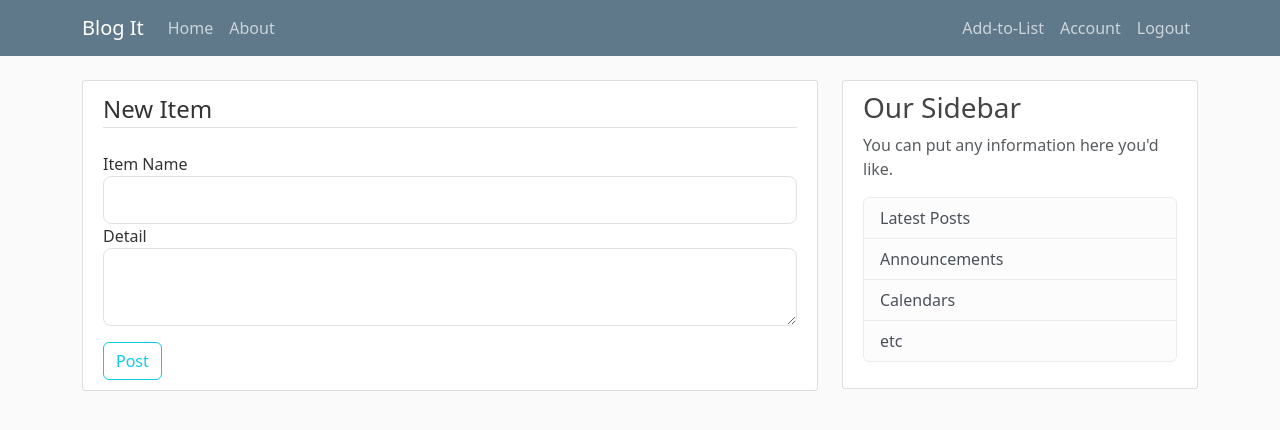
After one commit to pete08/Grocery_Flask, a Flask app: page /new in a window 1280 px wide. The commit adds this page. Shown: the top 430 px of the page. Run offline with Flask 3, Linux system fonts and the light colour scheme; the visitor is signed in with stand-in values (Sample User, id 1); some libraries are stand-ins or nearby versions.

```diff
--- a/grocery/__init__.py
+++ b/grocery/__init__.py
@@ -19,6 +19,10 @@ from grocery import routes
 # initialize DB
 # CLI for DB creation: $ python3 <--- does not produce a Flask Application Automatic Context: https://flask-sqlalchemy.palletsprojects.com/en/3.0.x/contexts
 # CLI for DB creation: $ flask --app grocery shell <--- produces Flask Application Automatice Context: https://flask.palletsprojects.com/en/2.2.x/cli/#open-a-shell. This "Autoamtic Context" is necessary to populate/test DBs
+# CLI for recreating DBs:
+#               db.drop_all()
+#               db.create_all()
+# CLI for applying schema modifications to existing DBs: https://www.digitalocean.com/community/tutorials/how-to-use-flask-sqlalchemy-to-interact-with-databases-in-a-flask-application
 #### CLI DBs:
 #### $ flask --app grocery shell
 #### >>> from grocery import db
--- a/grocery/forms.py
+++ b/grocery/forms.py
@@ -1,7 +1,7 @@
 from flask_wtf import FlaskForm
 from flask_wtf.file import FileField, FileAllowed
 from flask_login import current_user
-from wtforms import StringField, PasswordField, SubmitField, BooleanField
+from wtforms import StringField, PasswordField, SubmitField, BooleanField, TextAreaField
 from wtforms.validators import DataRequired, Length, Email, EqualTo, ValidationError
 from grocery.models import User
 
@@ -47,3 +47,8 @@ class UpdateAccountForm(FlaskForm):
             user = User.query.filter_by(email=email.data).first()
             if user:
                 raise ValidationError(message='user with that email already exists, please choose different email.')
+
+class NewItem(FlaskForm):
+    item_name = StringField('Item Name', validators=[DataRequired()])
+    detail = TextAreaField('Detail')
+    submit = SubmitField('Post')
--- a/grocery/models.py
+++ b/grocery/models.py
@@ -13,11 +13,12 @@ class User(db.Model, UserMixin):
     email = db.Column(db.String(120), unique=True, nullable=False)
     image_file = db.Column(db.String(20), nullable=False, default='dog_0.jpg')
     password = db.Column(db.String(60), nullable=False)
+    display_public = db.Column(db.Boolean, nullable=False, default=1)
     items = db.relationship('Item', backref='user', lazy=True)
 
     # REPR method
     def __repr__(self):
-        return f"User('{self.username}', '{self.email}', '{self.image_file}')"
+        return f"User('{self.id}', '{self.username}', '{self.email}', '{self.image_file}', '{self.display_public}')"
 
 class Item(db.Model):
     id = db.Column(db.Integer, primary_key=True)
@@ -28,4 +29,4 @@ class Item(db.Model):
 
     # REPR method
     def __repr__(self):
-        return f"Item('{self.item_name}', '{self.date_added}')"
+        return f"Item('{self.item_name}', '{self.date_added}', '{self.user_id}')"
--- a/grocery/routes.py
+++ b/grocery/routes.py
@@ -1,32 +1,34 @@
 import os
 import secrets
 from PIL import Image
-from flask import render_template, url_for, flash, redirect, request
+from flask import render_template, url_for, flash, redirect, request, abort
 from grocery import app, db, bcrypt
-from grocery.forms import RegistrationForm, LoginForm, UpdateAccountForm
+from grocery.forms import RegistrationForm, LoginForm, UpdateAccountForm, NewItem
 from grocery.models import User, Item
 from flask_login import login_user, logout_user, current_user, login_required
 
-items = [
-    {
-        'author': 'Peter Hackley',
-        'item_name' : 'item 000',
-        'detail' : 'brand, count, description are all things to describe a list with.',
-        'date_added' : 'April 10, 2023',
-    },
-    {
-        'author': 'Jane Doe',
-        'item_name' : 'item 1',
-        'detail' : 'on a sprign day in May. There is a lorem, Ipsum. Antem Lorem Lorem.',
-        'date_added' : 'April 11, 2023',
-    },
-]
+# items = [
+#     {
+#         'author': 'Peter Hackley',
+#         'item_name' : 'item 000',
+#         'detail' : 'brand, count, description are all things to describe a list with.',
+#         'date_added' : 'April 10, 2023',
+#     },
+#     {
+#         'author': 'Jane Doe',
+#         'item_name' : 'item 1',
+#         'detail' : 'on a sprign day in May. There is a lorem, Ipsum. Antem Lorem Lorem.',
+#         'date_added' : 'April 11, 2023',
+#     },
+# ]
 
 
 @app.route("/")
 @app.route("/home")
 def home():
-    return render_template('home.html', items = items)
+    page = request.args.get('page', 1, type=int)
+    items = Item.query.order_by(Item.user_id.asc()).paginate(page=page, per_page=2)
+    return render_template('home.html', items=items)
 
 @app.route("/about")
 def about():
@@ -99,3 +101,50 @@ def account():
         form.email.data = current_user.email
     image_file = url_for('static', filename='profile_pics/' + current_user.image_file)
     return render_template('account.html', title="Account", image_file=image_file, form=form)
+
+@app.route("/new", methods=['GET', 'POST'])
+@login_required
+def new_item():
+    form = NewItem()
+    if form.validate_on_submit():
+        post = Item(item_name=form.item_name.data, detail=form.detail.data, user=current_user)
+        db.session.add(post)
+        db.session.commit()
+        flash('Your item has been added!', 'success')
+        return redirect(url_for('home'))
+    return render_template('new_item.html', title="New Item", form=form, legend='New Item')
+
+#Consider changing to entire list
+@app.route("/item/<int:item_id>")
+def item(item_id):
+    item = Item.query.get_or_404(item_id)
+    return render_template('item.html', item_name=item.item_name, item=item)
+
+@app.route("/item/<int:item_id>/update", methods=['GET', 'POST'])
+@login_required
+def update_item(item_id):
+    item = Item.query.get_or_404(item_id)
+    if item.user != current_user:
+        abort(403)
+    form = NewItem()
+    if form.validate_on_submit():
+        item.item_name = form.item_name.data
+        item.detail = form.detail.data
+        db.session.commit()
+        flash('Your item has been updated!', 'success')
+        return redirect(url_for('item', item_id=item.id))
+    elif request.method == 'GET':
+        form.item_name.data = item.item_name
+        form.detail.data = item.detail
+    return render_template('new_item.html', title="Update Item", form=form, legend='Update Item')
+
+@app.route("/item/<int:item_id>/delete", methods=['POST'])
+@login_required
+def delete_item(item_id):
+    item = Item.query.get_or_404(item_id)
+    if item.user != current_user:
+        abort(403)
+    db.session.delete(item)
+    db.session.commit()
+    flash('Your item has been deleted!', 'success')
+    return redirect(url_for('home'))
--- a/grocery/templates/layout.html
+++ b/grocery/templates/layout.html
@@ -30,6 +30,7 @@
               <!-- Navbar Right Side -->
               <div class="navbar-nav ms-auto">
                 {% if current_user.is_authenticated %}
+                  <a class="nav-item-right nav-link" href="{{ url_for('new_item') }}">Add-to-List</a>
                   <a class="nav-item-right nav-link" href="{{ url_for('account') }}">Account</a>
                   <a class="nav-item-right nav-link" href="{{ url_for('logout') }}">Logout</a>
                 {% else %}
--- /dev/null
+++ b/grocery/templates/new_item.html
@@ -0,0 +1,41 @@
+{% extends "layout.html" %}
+{% block content %}
+    <div class="content-section">
+        <form method="POST" action="">
+            <!-- hidden_tag() adds a Cross Site Forgery (CSRF) token -->
+            {{ form.hidden_tag() }}
+            <fieldset class="form-group mb-3">
+                <legend class="border-bottom mb-4">{{ legend }}</legend>
+                <div class="form-group">
+                    {{ form.item_name.label(class="form-control-label") }}
+                    {% if form.item_name.errors %}
+                    {{ form.item_name(class="form-control form-control-lg is-invalid") }}
+                    <div class="invalid-feedback">
+                        {% for errors in form.item_name.errors %}
+                            <span>{{ error }}</span>
+                        {% endfor %}
+                    </div>
+                {% else %}
+                    {{ form.item_name(class="form-control form-control-lg") }}
+                {% endif %}
+                </div>
+                <div class="form-group">
+                    {{ form.detail.label(class="form-control-label") }}
+                    {% if form.detail.errors %}
+                    {{ form.detail(class="form-control form-control-lg is-invalid") }}
+                    <div class="invalid-feedback">
+                        {% for errors in form.detail.errors %}
+                            <span>{{ error }}</span>
+                        {% endfor %}
+                    </div>
+                    {% else %}
+                        {{ form.detail(class="form-control form-control-lg") }}
+                    {% endif %}
+                </div>
+            </fieldset>
+            <div class="form-group">
+                {{ form.submit(class="btn btn-outline-info") }}
+            </div>
+        </form>
+    </div>
+{% endblock content %}
```
Also changed, not shown: grocery/templates/home.html (+17 -3 lines), grocery/templates/item.html (added, +40 -0 lines), grocery/static/profile_pics/218e59ce7d620190.png (added), grocery/templates/login.html (indentation only).
